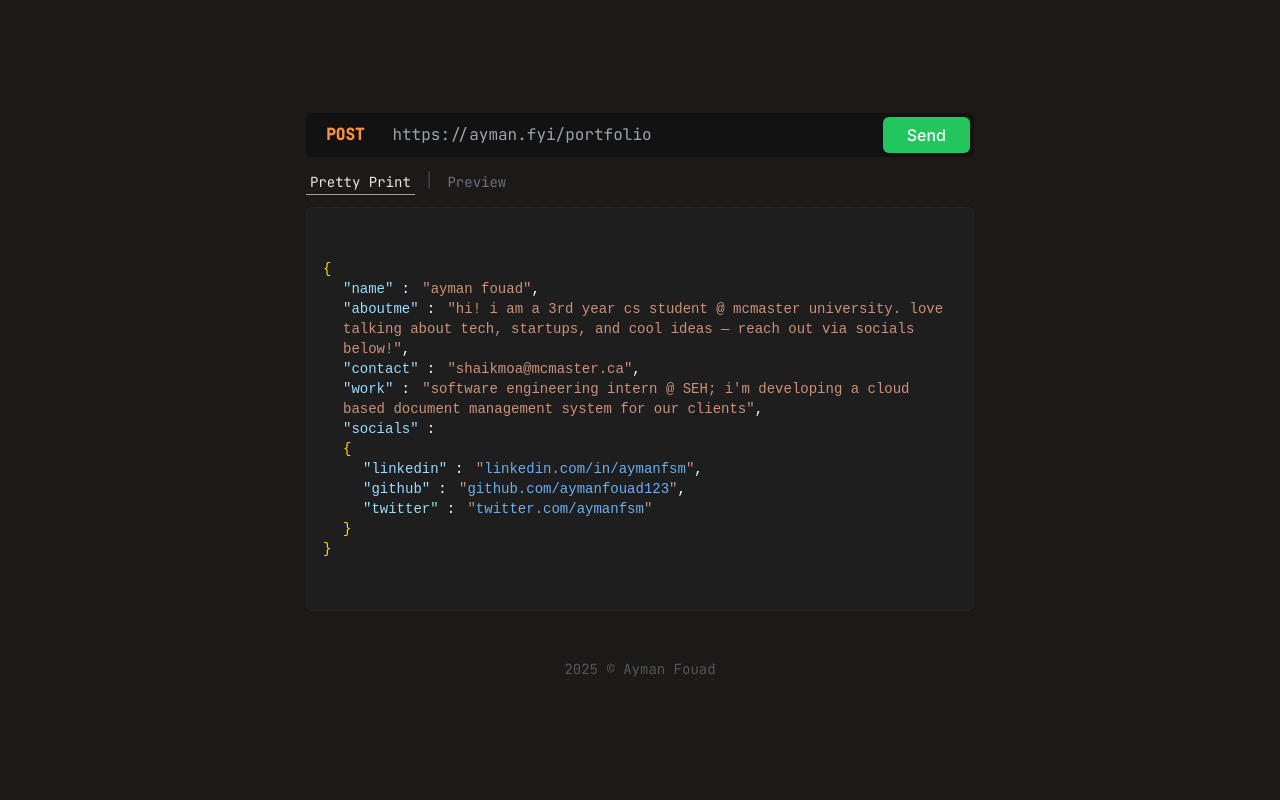
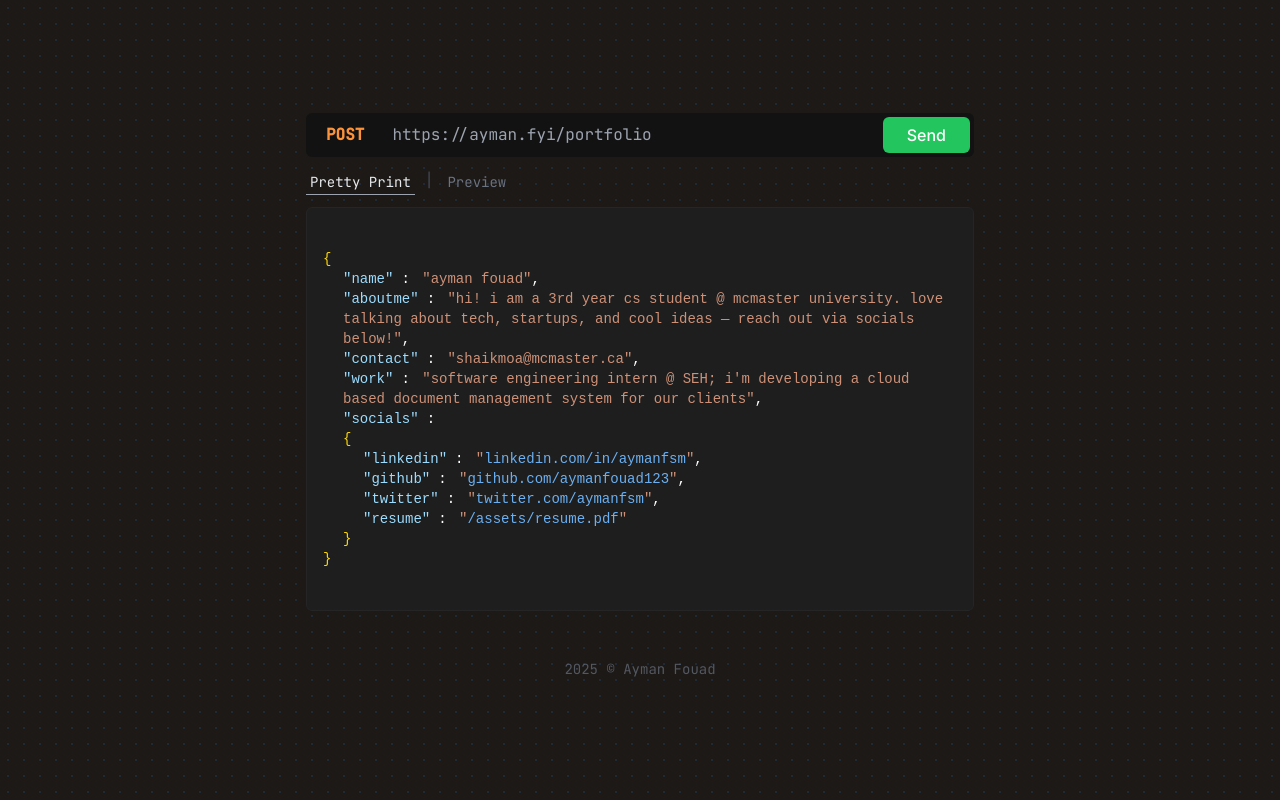
Before and after one commit to aymanfouad123/portfolio-v1, a React (Vite) app: page / in a window 1280 px wide. Built offline with nearby package versions, Linux system fonts and the light colour scheme.

Commit message:
chore: adding resume

```diff
--- a/src/components/cardView.jsx
+++ b/src/components/cardView.jsx
@@ -119,10 +119,13 @@ function CardView({ portfolioData }) {
   function SocialLinks({ socials }) {
     return (
       <div className="space-y-2">
-        {Object.entries(socials).map(([platform, url]) => (
+        {Object.entries(socials).map(([platform, url]) => {
+          // Handle resume link differently (it's a local path)
+          const href = url.startsWith('/') ? url : formatSocialUrl(url);
+          return (
             <div key={platform}>
               <a
-              href={formatSocialUrl(url)}
+                href={href}
                 target="_blank"
                 rel="noopener noreferrer"
                 className={linkStyle}
@@ -130,7 +133,8 @@ function CardView({ portfolioData }) {
                 {platform}
               </a>
             </div>
-        ))}
+          );
+        })}
       </div>
     );
   }
--- a/src/components/codeView.jsx
+++ b/src/components/codeView.jsx
@@ -49,6 +49,24 @@ function CodeView({ data, skipAnimation = false }) {
             "
             <a
               href={fullUrl}
+              target="_blank"
+              rel="noopener noreferrer"
+              style={{ color: "#6AB0F3", ...lightFont }}
+              className="hover:underline"
+            >
+              {value}
+            </a>
+            "
+          </span>
+        );
+      }
+      // Special handling for resume link
+      if (value.includes("resume.pdf") || value.includes("/assets/resume")) {
+        return (
+          <span style={{ color: "#CE9178", ...lightFont }}>
+            "
+            <a
+              href="/assets/resume.pdf"
               target="_blank"
               rel="noopener noreferrer"
               style={{ color: "#6AB0F3", ...lightFont }}
--- a/src/data/portfolioData.js
+++ b/src/data/portfolioData.js
@@ -9,5 +9,6 @@ export const portfolioData =
         linkedin: 'linkedin.com/in/aymanfsm',
         github: 'github.com/aymanfouad123',
         twitter: 'twitter.com/aymanfsm',
+        resume: '/assets/resume.pdf',
     }
 }
```
Also changed, not shown: 1 other file (tests, documents, lock files or other folders). Lines whose indentation alone changed are shown as unchanged.
